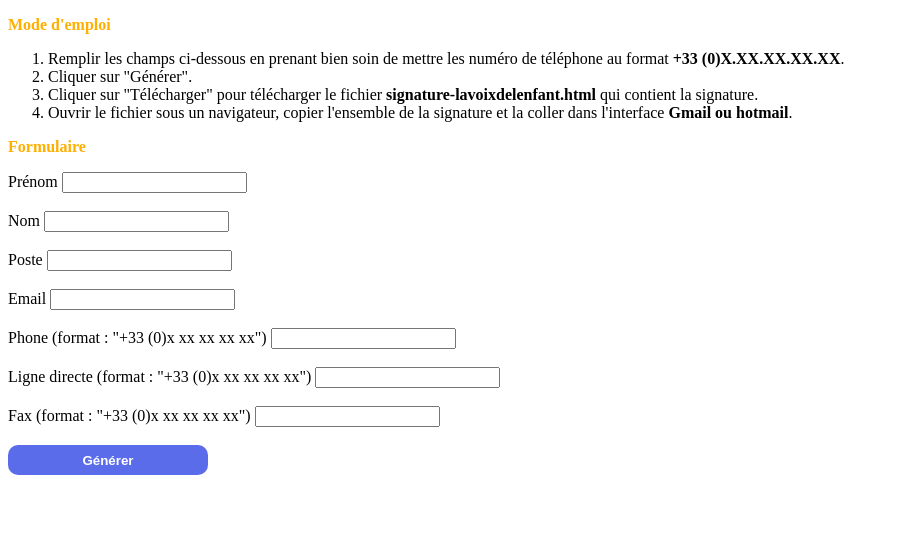
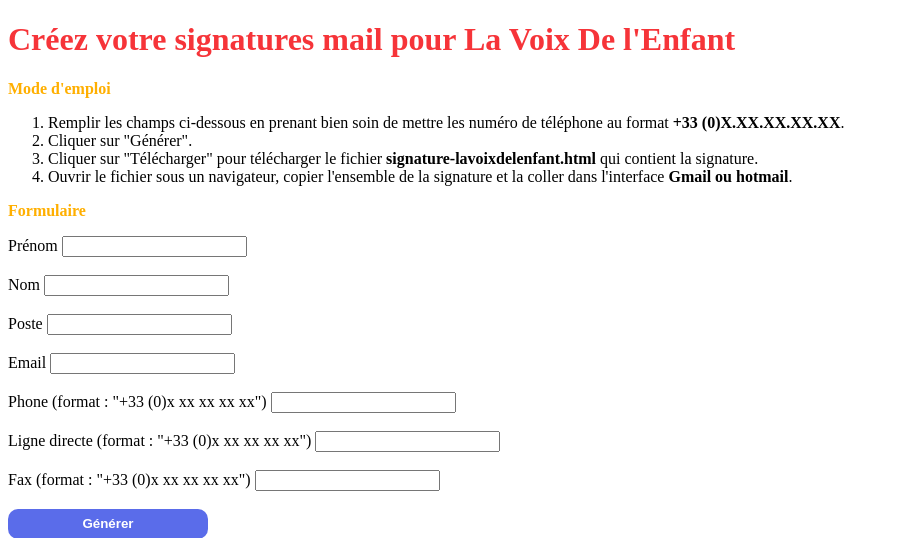
Before and after one commit to MaudFricht/generationSignatureLVDE, a PHP site: page / in a window 1280 px wide. Shown: the top 538 px of the page, without its empty margins (0-899 px from the left). Run offline with PHP 8.4, Linux system fonts and the light colour scheme.

Commit message:
:pencil2: add H1

```diff
--- a/index.php
+++ b/index.php
@@ -14,6 +14,7 @@ if (isset($_POST['submitDl']))
     <meta charset="utf-8"/>
 </head>
 <body style=" font-family: 'Hind'">
+    <h1 style=" font-weight: bold; color: #F63439; font-size: 2rem"> Créez votre signatures mail pour La Voix De l'Enfant</h1>
 <p>
     <b style=" color: #FFAF00">Mode d'emploi</b>
 <ol>
```
